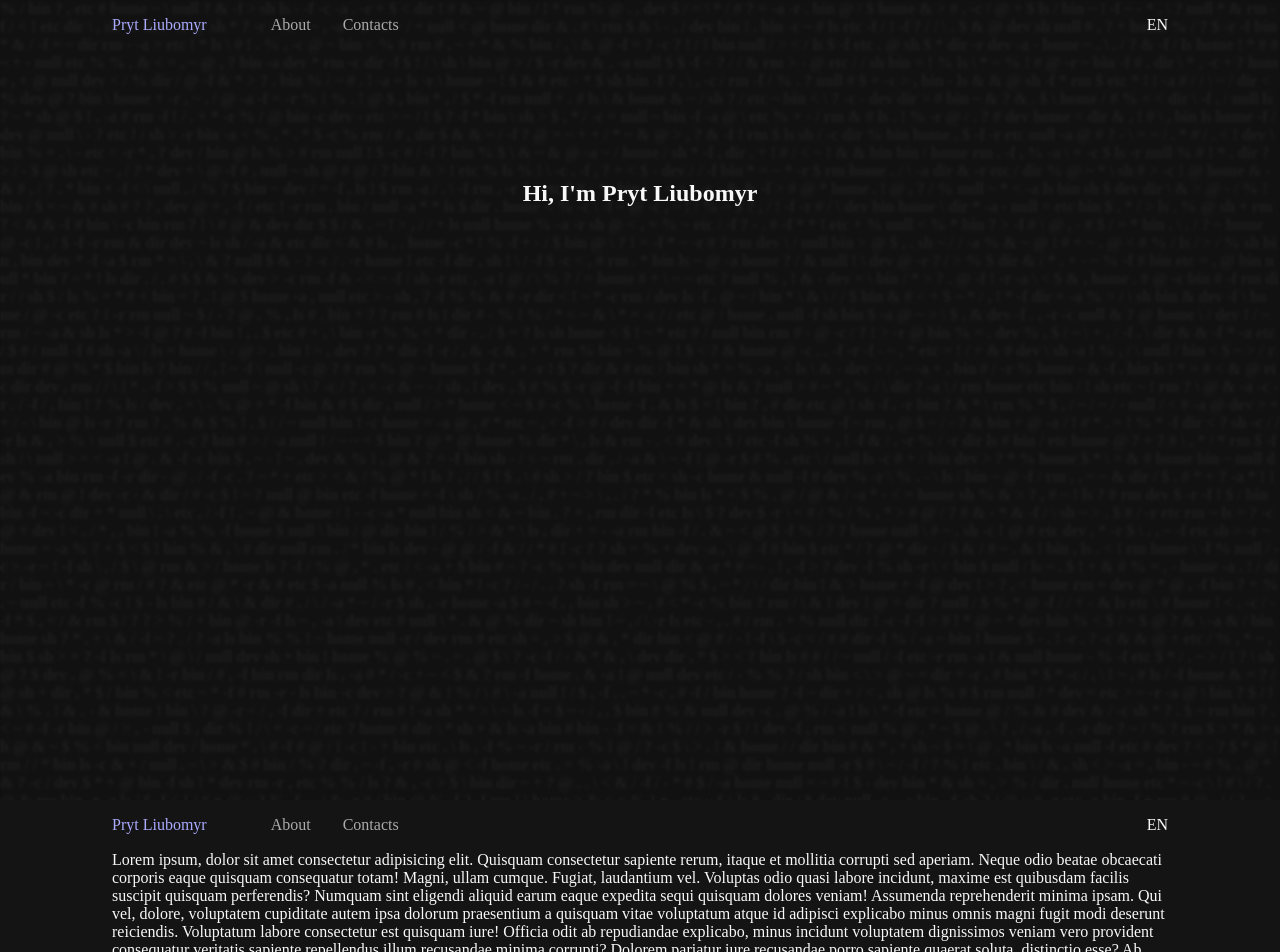
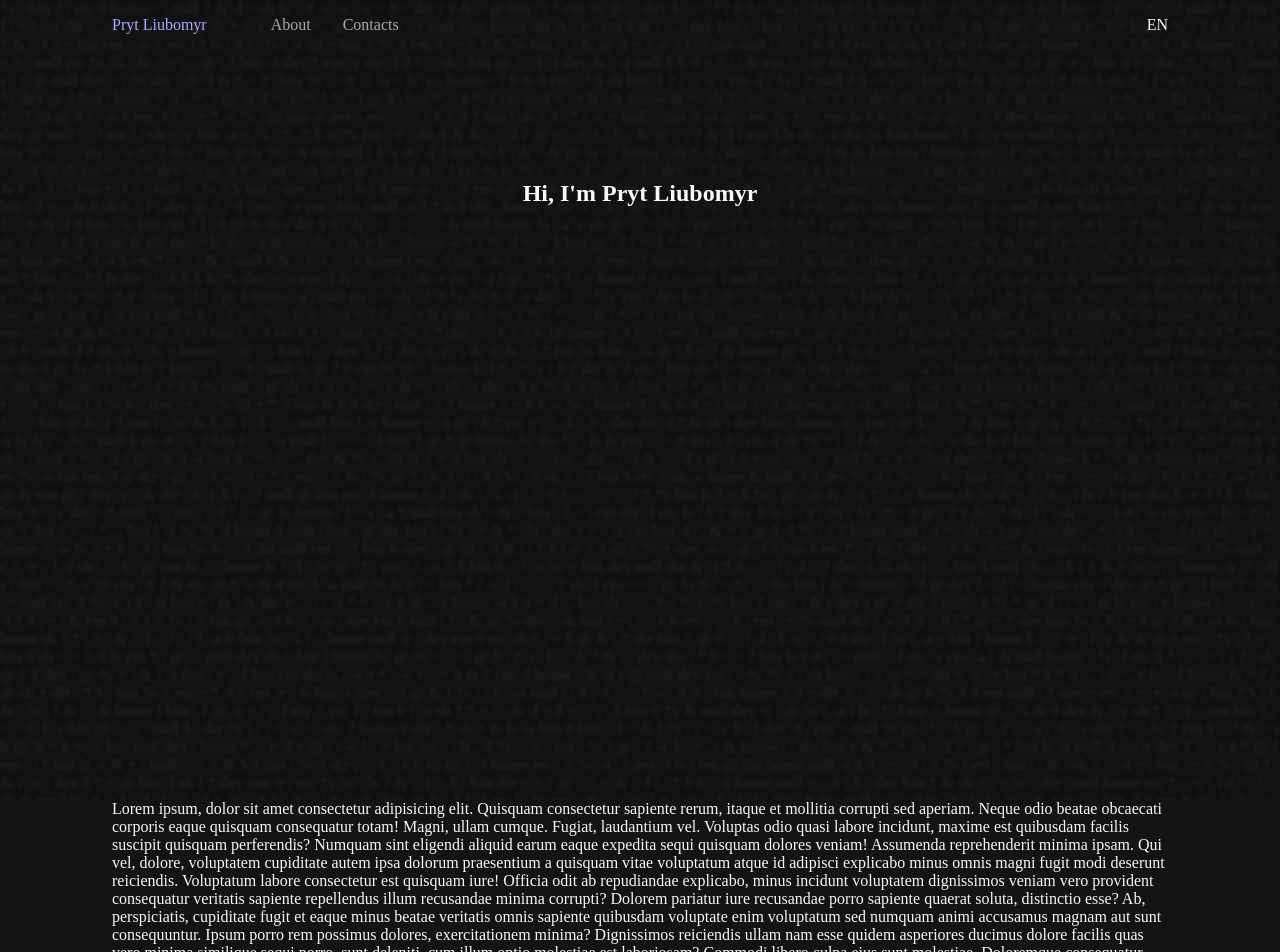
Before and after one commit to prytlubomir/personal_website, a Vue app: page / in a window 1280 px wide. Shown: the top 952 px of the page. Built offline with nearby package versions, Linux system fonts and the light colour scheme.

Commit message:
Changed header desing.
- Single header for the entire page
- Added a backgrond for the header that appears only after the title
  screen

```diff
--- a/src/App.vue
+++ b/src/App.vue
@@ -1,8 +1,8 @@
 <template>
     <AppHeader />
+    <div class="header-background"></div>
     <main>
         <TitleScreen />
-        <AppHeader />
         <HomeAboutSection />
     </main>
 </template>
@@ -17,7 +17,7 @@ export default {
     components: {
         AppHeader,
         TitleScreen,
-        HomeAboutSection
+        HomeAboutSection,
     }
 }
 </script>
@@ -39,9 +39,12 @@ body {
     padding: 0 7em;
 }
 
-main .header {
-    position: sticky;
-    top: 0;
+.header-background {
+    position: fixed;
+    z-index: 1;
+    width: 100%;
+    height: 3.2em;
+    background-color: black;
 }
 
 /*
--- a/src/components/AppHeader.vue
+++ b/src/components/AppHeader.vue
@@ -19,8 +19,8 @@ export default {
 
 <style>
 .header{
-    position: absolute;
-    z-index: 1;
+    position: fixed;
+    z-index: 4;
     width: 100%;
     height: 1.2em;
     padding: 1em 0;
--- a/src/components/TitleScreen.vue
+++ b/src/components/TitleScreen.vue
@@ -23,6 +23,8 @@ section{
 }
 
 .title{
+    position: relative;
+    z-index: 2;
     height: 100vh;
 }
 
```
